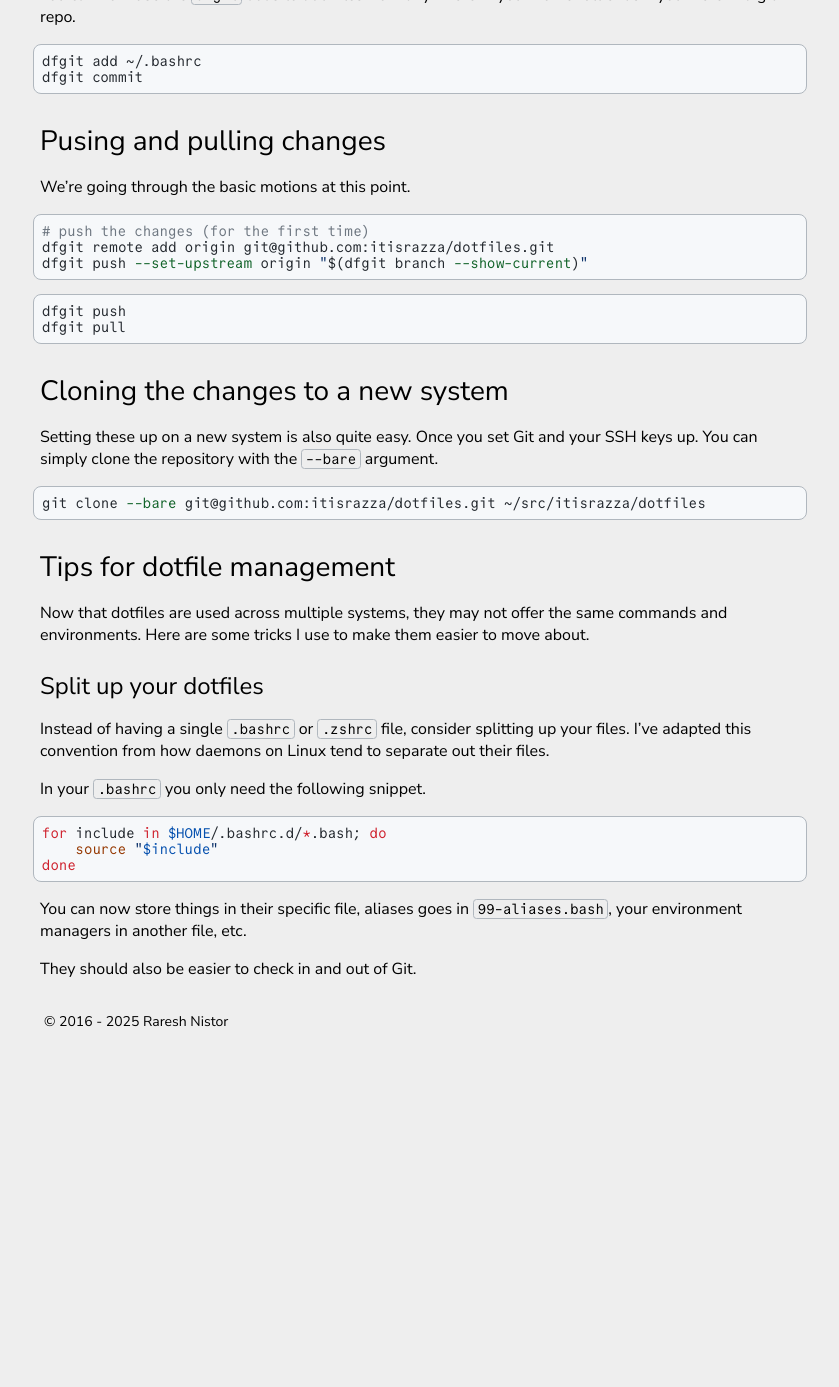
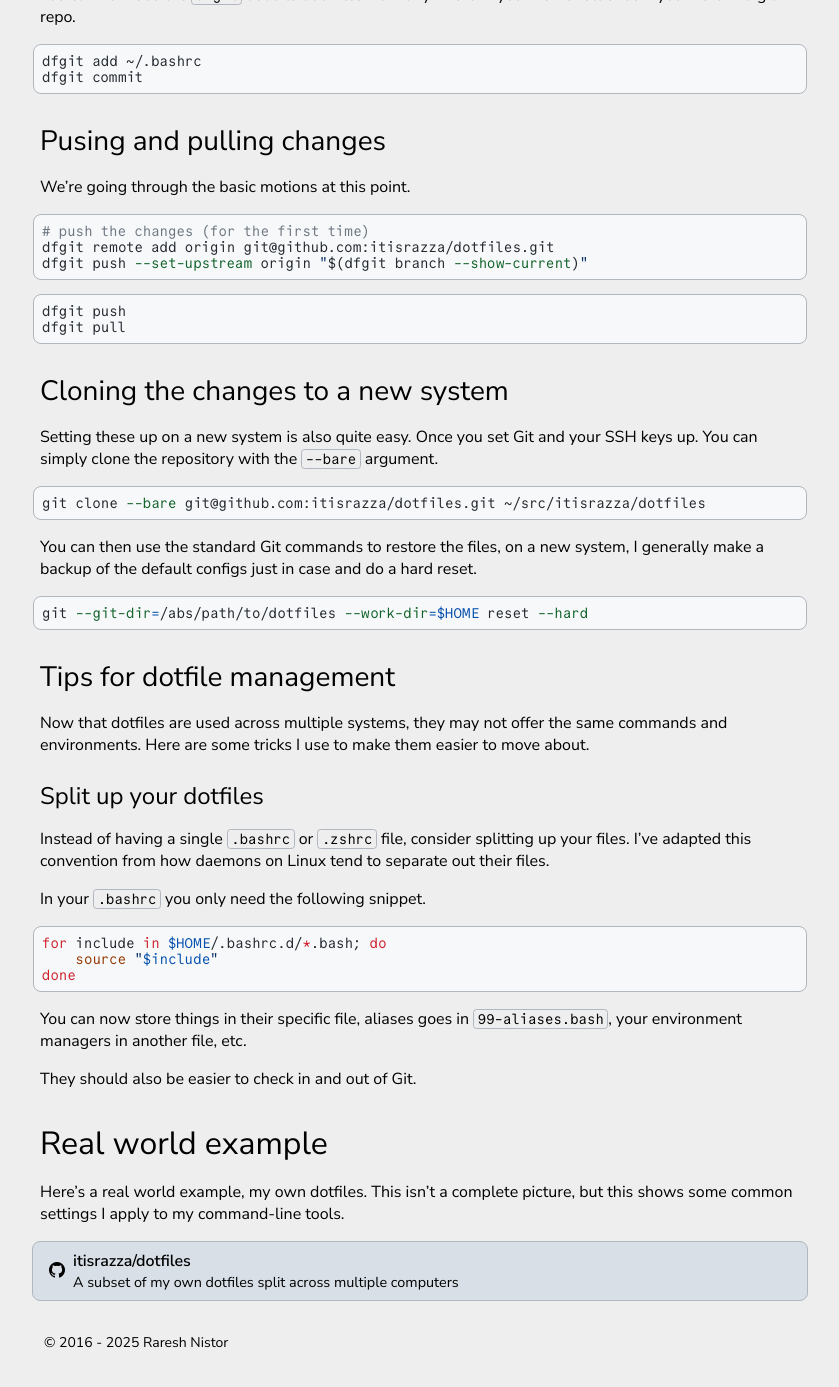
Before and after one commit to itisrazza/razza.io, a Jekyll site: the page built from _notes/keeping-dotfiles-in-sync.md, in a window 1280 px wide and 1400 px high, scrolled down 907 px. Shown: the top 1387 px of the window, without its empty margins (220-1059 px from the left). Built offline with Jekyll 4.4.1, drawn with Linux system fonts in a browser that asks for light colours; before the commit the page ends 1986 px from its top, so only the background shows below that.

Commit message:
notes: update dotfile to include restore + link to git repo

````diff
--- /dev/null
+++ b/_includes/big-link.html
@@ -0,0 +1,7 @@
+<a class="download-card" href="{{ include.link }}">
+  <i class="{{ include.icon }}"></i>
+  <span class="download-card-meta">
+    <span class="download-card-title">{{ include.title }}</span>
+    <span class="download-card-type">{{ include.subtitle }}</span>
+  </span>
+</a>
--- a/_notes/keeping-dotfiles-in-sync.md
+++ b/_notes/keeping-dotfiles-in-sync.md
@@ -76,6 +76,14 @@ SSH keys up. You can simply clone the repository with the `--bare` argument.
 git clone --bare git@github.com:itisrazza/dotfiles.git ~/src/itisrazza/dotfiles
 ```
 
+You can then use the standard Git commands to restore the files, on a new
+system, I generally make a backup of the default configs just in case and do a
+hard reset.
+
+```bash
+git --git-dir=/abs/path/to/dotfiles --work-dir=$HOME reset --hard
+```
+
 ## Tips for dotfile management
 
 Now that dotfiles are used across multiple systems, they may not offer the
@@ -100,3 +108,14 @@ You can now store things in their specific file, aliases goes in
 `99-aliases.bash`, your environment managers in another file, etc.
 
 They should also be easier to check in and out of Git.
+
+# Real world example
+
+Here's a real world example, my own dotfiles. This isn't a complete picture,
+but this shows some common settings I apply to my command-line tools.
+
+{% include big-link.html
+           icon='bi bi-github'
+           title='itisrazza/dotfiles'
+           subtitle="A subset of my own dotfiles split across multiple computers"
+ %}
````
